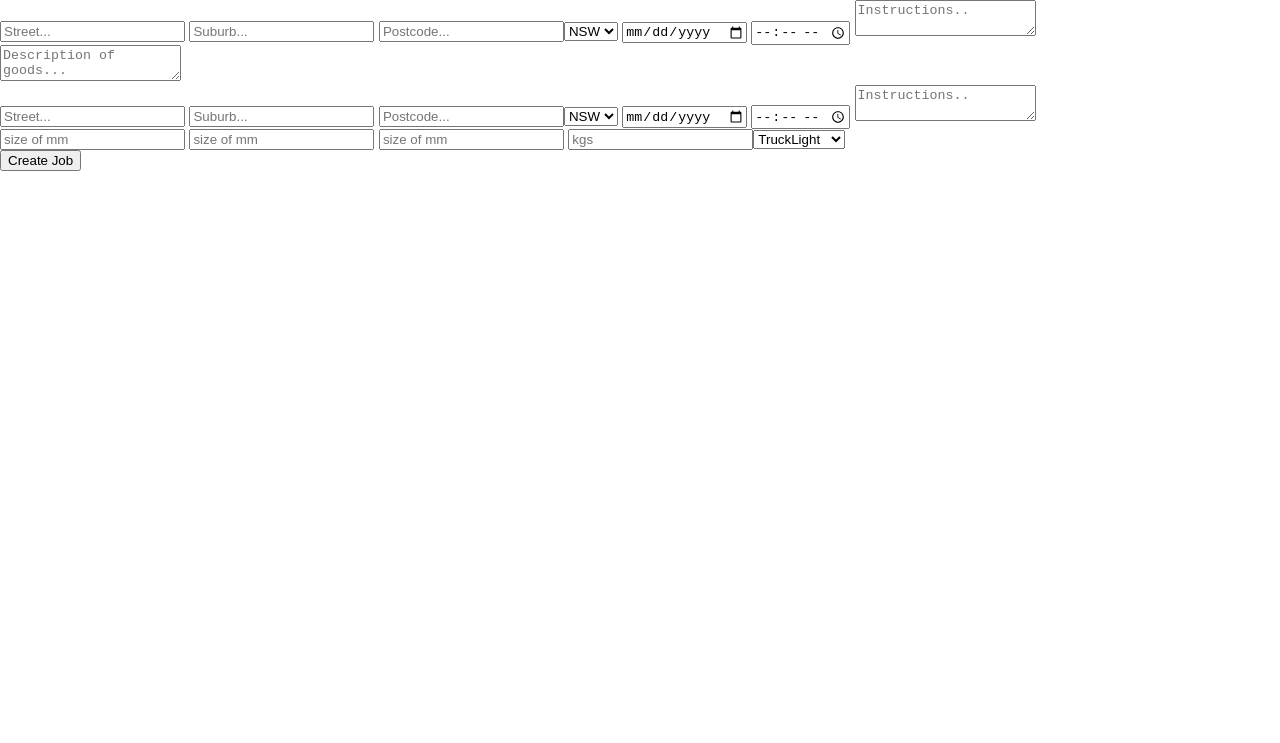
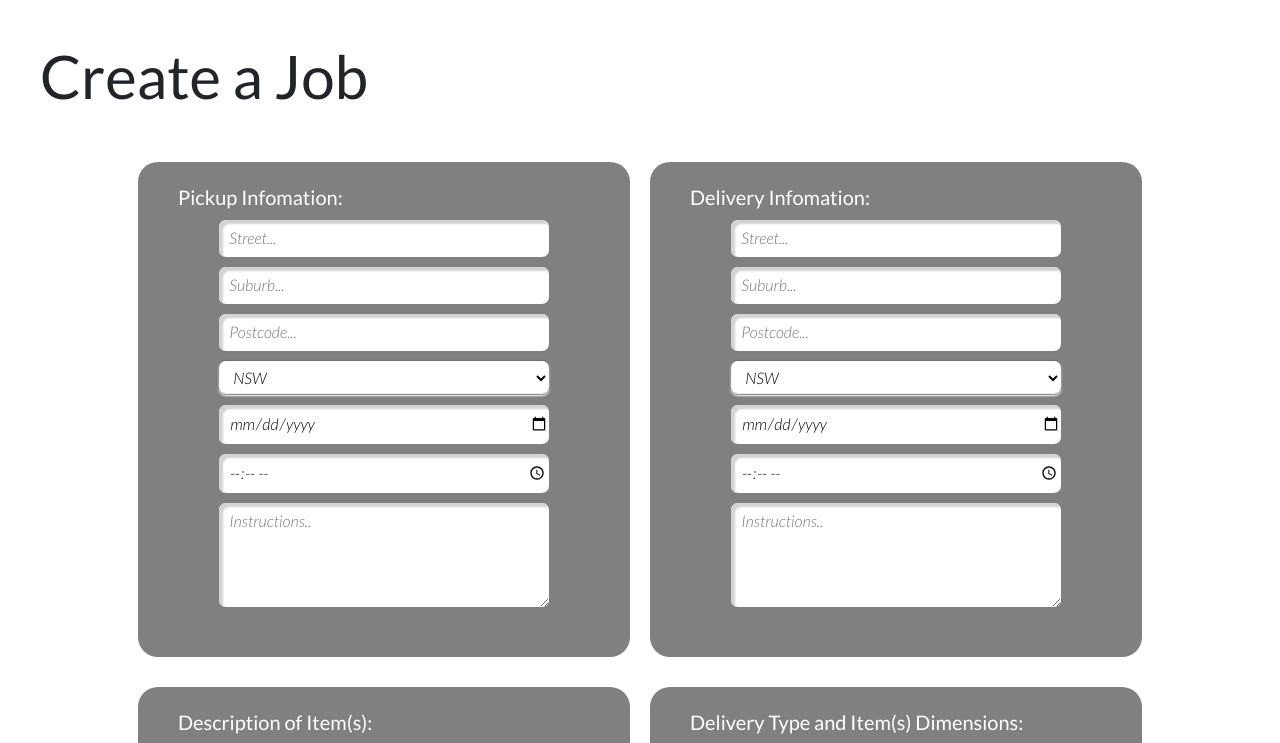
Before and after one commit to CFA-CJJ-GroupProject/CFA-Term3-NodeProject, a React (Create React App) app in the folder react-web/: page /createjob in a window 1280 px wide. Shown: the top 743 px of the page. Built offline with nearby package versions, Linux system fonts and the light colour scheme.

Commit message:
Started  user form, began basic styling for whole application and form page

```diff
--- a/react-web/package.json
+++ b/react-web/package.json
@@ -3,6 +3,7 @@
   "version": "0.1.0",
   "private": true,
   "dependencies": {
+    "bootstrap": "4.0.0-alpha.6",
     "react": "^15.6.1",
     "react-dom": "^15.6.1",
     "react-router": "^4.1.1",
--- a/react-web/src/components/CreateJobForm.js
+++ b/react-web/src/components/CreateJobForm.js
@@ -4,6 +4,34 @@ import TextField from './TextField'
 import SelectStateField from './SelectStateField'
 import SelectDeliveryField from './SelectDeliveryField'
 import readAndClearForm from './readAndClearForm'
+
+// componentDidMount(){
+//   fetch('database goes here')
+//     .then(res => res.json())
+//     .then(data => {
+//       this.setState({
+//         pickupStreet: data.pickupStreet,
+//         pickupSuburb: data.pickupSuburb,
+//         pickupPostcode: data.pickupPostcode,
+//         pickupState: data.pickupState,
+//         pickupDate: data.pickupDate,
+//         pickupTime: data.pickupTime,
+//         pickupInstructions: data.pickupInstructions,
+//         descriptionOfGoods: data.descriptionOfGoods
+//
+//         deliveryStreet: data.deliveryStreet,
+//         deliverySuburb: data.deliverySuburb,
+//         deliveryPostcode: data.deliveryPostcode,
+//         deliveryState: data.deliveryState,
+//         deliveryDate: data.deliveryDate,
+//         deliveryTime: data.deliveryTime,
+//         deliveryInstructions: data.deliveryInstructions,
+//         dimensions{length}: data.dimensions{length},
+//         dimensions{width}: data.dimensions{width},
+//         imensions{height}: data.dimensions{height},
+//       });
+//   });
+// }
 
 function submitCreate(event, onCreate) {
     event.preventDefault()
@@ -20,33 +48,45 @@ export default function CreateJobForm({
     <form onSubmit={ (event) => submitCreate(event, onCreate) }>
       <div className='cj-left'>
         <div className='pickup'>
-          <Field placeholder='Street...' name='pickupStreet' />
-          <Field placeholder='Suburb...' name='pickupSuburb' />
-          <Field placeholder='Postcode...' name='pickupPostcode' />
-          <SelectStateField />
+          <label>Pickup Infomation:</label>
+          <Field type='text' placeholder='Street...' name='pickupStreet' />
+          <Field type='text' placeholder='Suburb...' name='pickupSuburb' />
+          <div className='postcode-state'>
+          <div className='postcode'>
+          <Field type='text' placeholder='Postcode...' name='pickupPostcode' />
+          </div>
+          <div className='state'>
+          <SelectStateField name="pickupState"/>
+          </div>
+        </div>
+
           <Field type='date' name='pickupDate' />
           <Field type='time' name='pickupTime' />
           <TextField placeholder='Instructions..' name='pickupInstructions' />
         </div>
         <div className='description'>
+          <label>Description of Item(s):</label>
           <TextField placeholder='Description of goods...' name='descriptionOfGoods' />
         </div>
       </div>
 
       <div className="cj-right">
         <div className='delivery'>
-          <Field placeholder='Street...' name='deliveryStreet' />
-          <Field placeholder='Suburb...' name='deliverySuburb' />
-          <Field placeholder='Postcode...' name='deliveryPostcode' />
-          <SelectStateField />
+          <label>Delivery Infomation:</label>
+          <Field type='text' placeholder='Street...' name='deliveryStreet' />
+          <Field type='text' placeholder='Suburb...' name='deliverySuburb' />
+          <Field type='text' placeholder='Postcode...' name='deliveryPostcode' />
+          <SelectStateField name="deliveryState"/>
           <Field type='date' name='deliveryDate' />
           <Field type='time' name='deliveryTime' />
           <TextField placeholder='Instructions..' name='deliveryInstructions' type=''/>
         </div>
         <div className='product-info'>
+          <label>Delivery Type and Item(s) Dimensions:</label>
           <Field type='number' placeholder='size of mm' name='dimensions{length}' />
+          <Field type='number' placeholder='size of mm' name='dimensions{width}' />
           <Field type='number' placeholder='size of mm' name='dimensions{height}' />
-          <Field type='number' placeholder='size of mm' name='dimensions{width}' />
+          {/* need to add option to add more for multiple items */}
           <Field type='number' placeholder='kgs' name='weight' />
           <SelectDeliveryField />
         </div>
--- /dev/null
+++ b/react-web/src/components/CreateUserForm.js
@@ -0,0 +1,40 @@
+import React from 'react'
+import Field from './Field'
+import TextField from './TextField'
+import readAndClearForm from './readAndClearForm'
+
+function submitCreate(event, onCreate) {
+    event.preventDefault()
+
+    const form = event.target
+    const userValues = readAndClearForm(form)
+    onCreate(userValues)
+}
+
+export default function CreateUserForm({
+    onCreate
+}) {
+  return (
+    <form onSubmit={ (event) => submitCreate(event, onCreate) }>
+      <div className='cu-left'>
+        <div className='user-info'>
+          <label>User Details:</label>
+
+        </div>
+        <div className=''>
+
+        </div>
+      </div>
+
+      <div className="cu-right">
+        <div className=''>
+
+        </div>
+        <div className=''>
+
+        </div>
+      </div>
+        <button type='submit' className='cu-button'>Create User</button>
+    </form>
+  )
+}
--- a/react-web/src/pages/CreateJobPage.js
+++ b/react-web/src/pages/CreateJobPage.js
@@ -1,10 +1,14 @@
 import React from 'react'
 import CreateJobForm from '../components/CreateJobForm'
+import 'bootstrap/dist/css/bootstrap.css';
+import '../style.css';
+
 
 const CreateJobPage = ({
     onCreateJob
 }) => (
     <div>
+        <h1>Create a Job</h1>
         <CreateJobForm onCreate={ onCreateJob } />
     </div>
       )
--- a/react-web/src/pages/CreateUserPage.js
+++ b/react-web/src/pages/CreateUserPage.js
@@ -0,0 +1,13 @@
+import React from 'react'
+import CreateUserForm from '../components/CreateUserForm'
+
+const CreateUserPage = ({
+    onCreateUser
+}) => (
+    <div>
+      <h1>Create a User</h1>
+        <CreateUserForm onCreate={ onCreateUser } />
+    </div>
+      )
+
+export default CreateUserPage
--- /dev/null
+++ b/react-web/src/style.css
@@ -0,0 +1,96 @@
+/*** Default CSS ***/
+@import url('https://fonts.googleapis.com/css?family=Lato:300,300i,400,400i,900');
+body {
+  font-family: 'Lato', sans-serif;
+}
+h1 {
+  font-size: 60px;
+  /*color:white;*/
+  font-weight: 400;
+  margin: 40px;
+}
+h2 {
+
+}
+h3 {
+
+}
+label {
+  display: block;
+  color: white;
+  font-size: 20px;
+
+}
+form {
+margin-top: 20px;
+max-width: 80%;
+margin-left: auto;
+margin-right: auto;
+
+}
+input[type=text], input[type=number], input[type=date], input[type=time], textarea, select {
+  margin: auto;
+  font-family: 'Lato', sans-serif;
+  font-weight: 300;
+  font-style: italic;
+  font-size: 16px;
+  display: block;
+  border-radius: 7px;
+  border: none;
+  box-shadow: inset 4px 4px 2px 0px lightgrey;
+  margin-right: auto;
+  margin-bottom: 10px;
+  padding-bottom: 7px;
+  padding-left: 10px;
+  padding-top: 6px;
+  width: 80%;
+  background-color: white;
+}
+select, button[type=submit] {
+  border: none;
+  box-shadow:
+  0 1px 2px #fff, /*bottom external highlight*/
+  0 -1px 1px #666, /*top external shadow*/
+  inset 0 -1px 1px rgba(0,0,0,0.5), /*bottom internal shadow*/
+  inset 0 1px 1px rgba(255,255,255,0.8); /*top internal highlight*/
+}
+textarea {
+  padding-bottom:50px;
+}
+
+input[type=number]::-webkit-inner-spin-button,
+input[type=number]::-webkit-outer-spin-button {
+  -webkit-appearance: none;
+  margin: 0;
+}
+button[type=submit] {
+  display: block;
+  letter-spacing: 2px;
+  border-radius: 7px;
+  padding: 10px 20px 10px 20px;
+}
+button[type=submit]:hover {
+  box-shadow: 2px 2px 2px grey;
+}
+/*Create Job*/
+
+.pickup, .delivery, .description, .product-info {
+  background-color: grey;
+  padding: 40px;
+  padding-top: 20px;
+  border-radius: 20px;
+  margin-bottom: 30px;
+
+}
+div .cj-right, .cj-left {
+  width: 50%;
+  padding: 10px;
+  display: inline-block;
+  vertical-align: top;
+}
+.cj-button {
+  background-color: darkblue;
+  color: white;
+  float: right;
+  margin-bottom: 100px;
+}
```
Also changed, not shown: 1 other file (tests, documents, lock files or other folders).
